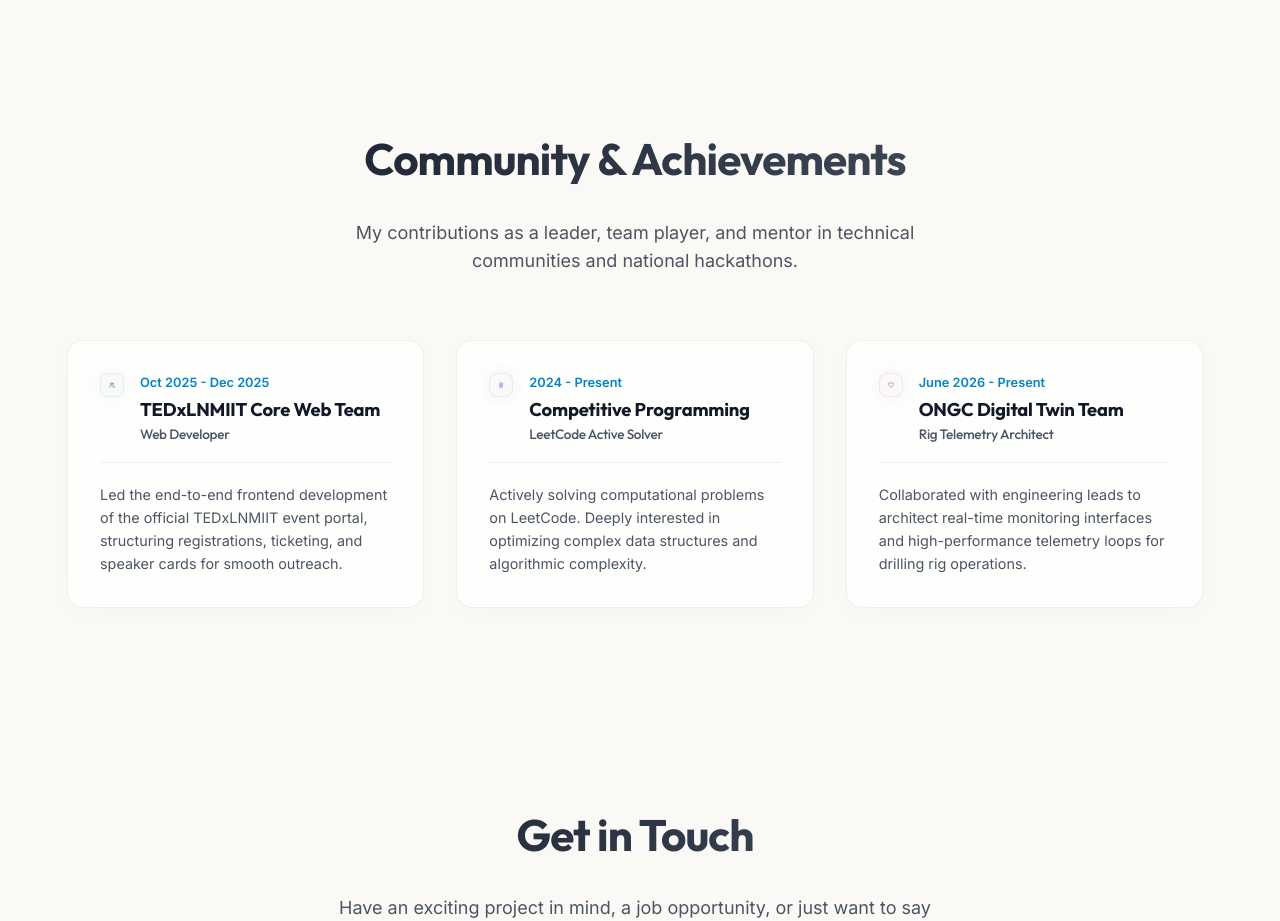
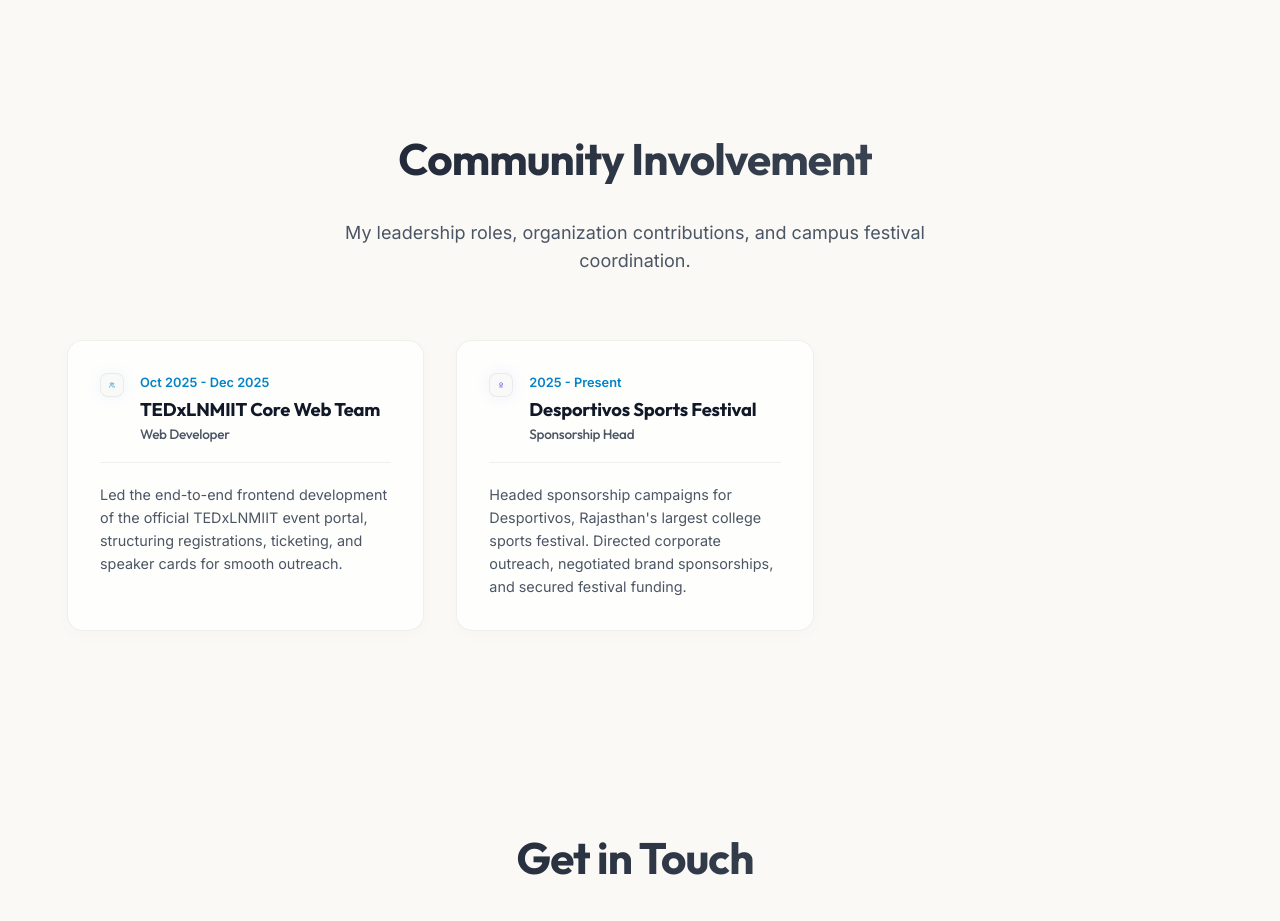
Before and after one commit to arnim2006/Portfolio, a React (Vite) app in the folder frontend/: page / in a window 1280 px wide. Shown: the part 5320-6241 px from the top of the page. Built offline with nearby package versions, Linux system fonts and the light colour scheme.

Commit message:
feat: update Community section to Community Involvement, remove Competitive Programming and ONGC entries, and add Desportivos sports festival sponsorship role

```diff
--- a/frontend/src/components/Communities.jsx
+++ b/frontend/src/components/Communities.jsx
@@ -13,18 +13,11 @@
       desc: 'Led the end-to-end frontend development of the official TEDxLNMIIT event portal, structuring registrations, ticketing, and speaker cards for smooth outreach.'
     },
     {
-      title: 'Competitive Programming',
-      role: 'LeetCode Active Solver',
-      date: '2024 - Present',
+      title: 'Desportivos Sports Festival',
+      role: 'Sponsorship Head',
+      date: '2025 - Present',
       icon: <Award size={24} className="comm-icon icon-indigo" />,
-      desc: 'Actively solving computational problems on LeetCode. Deeply interested in optimizing complex data structures and algorithmic complexity.'
-    },
-    {
-      title: 'ONGC Digital Twin Team',
-      role: 'Rig Telemetry Architect',
-      date: 'June 2026 - Present',
-      icon: <Heart size={24} className="comm-icon icon-fuchsia" />,
-      desc: 'Collaborated with engineering leads to architect real-time monitoring interfaces and high-performance telemetry loops for drilling rig operations.'
+      desc: 'Headed sponsorship campaigns for Desportivos, Rajasthan\'s largest college sports festival. Directed corporate outreach, negotiated brand sponsorships, and secured festival funding.'
     }
   ];
 
@@ -56,9 +49,9 @@
           viewport={{ once: true, margin: '-100px' }}
           transition={{ duration: 0.6 }}
         >
-          <h2 className="section-title">Community & Achievements</h2>
+          <h2 className="section-title">Community Involvement</h2>
           <p className="section-subtitle">
-            My contributions as a leader, team player, and mentor in technical communities and national hackathons.
+            My leadership roles, organization contributions, and campus festival coordination.
           </p>
         </motion.div>
 
```
